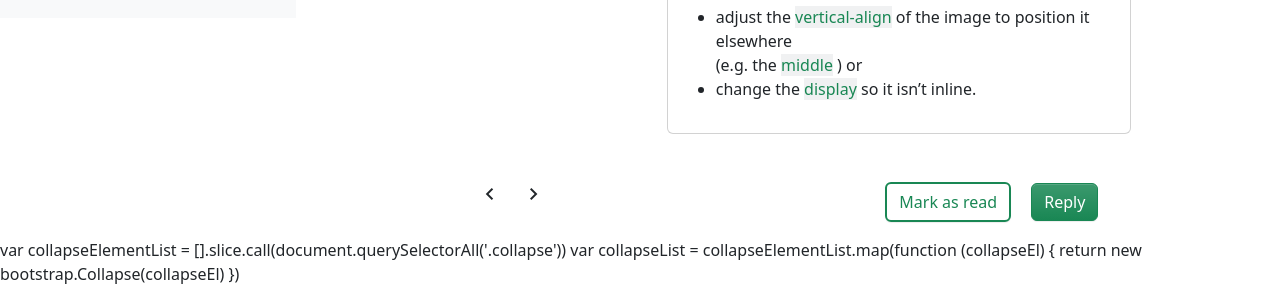
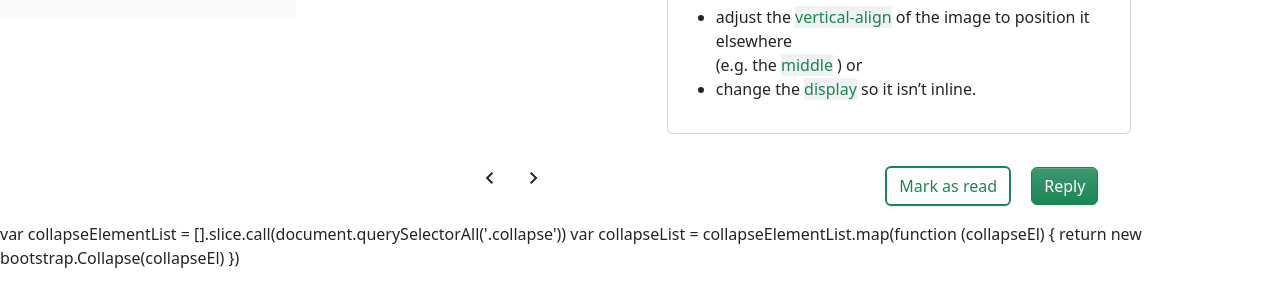
Before and after one commit to Tzuhui/bs5-hw-sample, a website: page index.html in a window 1280 px wide. Shown: the part 782-1068 px from the top of the page. Drawn offline with nearby package versions, Linux system fonts and the light colour scheme; files that its build step writes are made by us from their sources.

Commit message:
feat: spacer 5 修改為 2rem

```diff
--- a/stylesheets/helpers/_variables.scss
+++ b/stylesheets/helpers/_variables.scss
@@ -415,7 +415,7 @@ $spacers: (
   2: $spacer * .5,
   3: $spacer,
   4: $spacer * 1.5,
-  5: $spacer * 3,
+  5: $spacer * 2,
 ) !default;
 // scss-docs-end spacer-variables-maps
 
```
